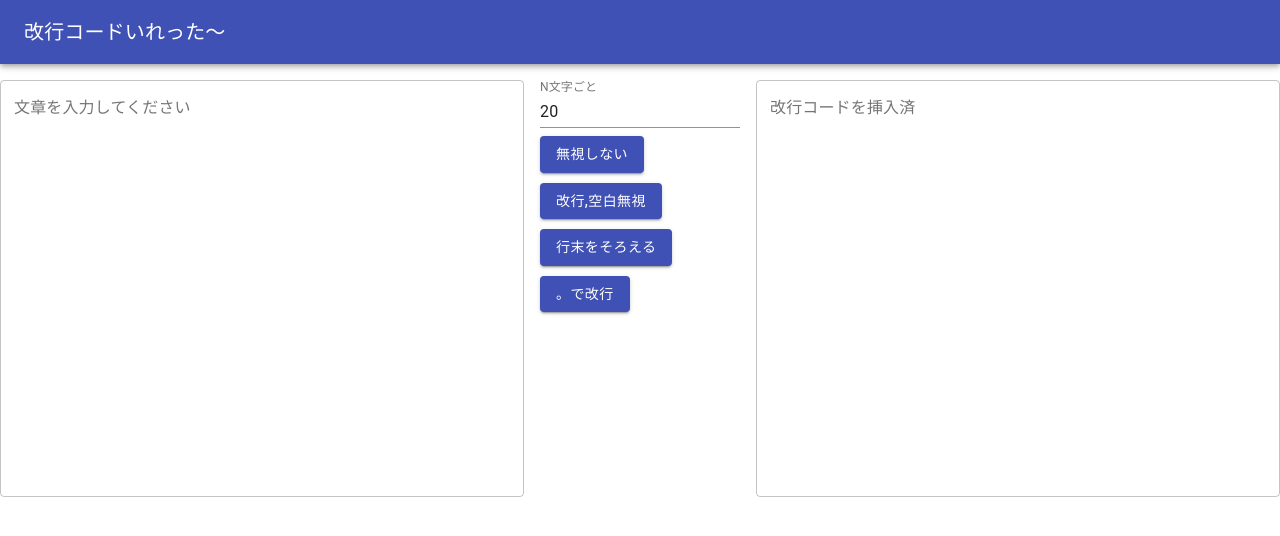
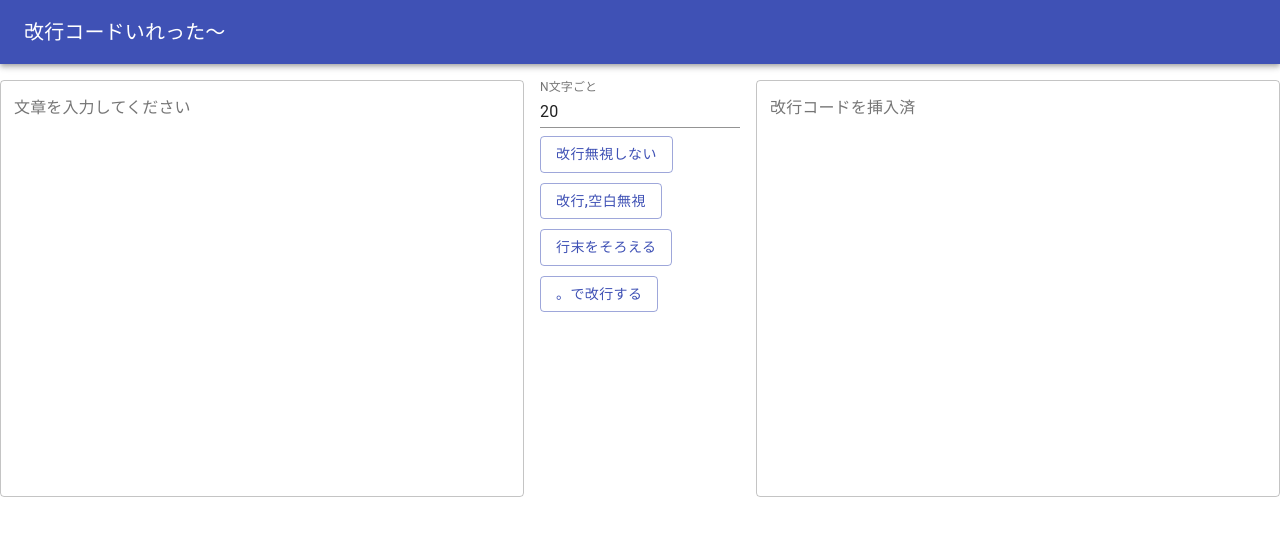
Before and after one commit to doriasu/kaigyo_insert, a React (Create React App) app: page / in a window 1280 px wide. Shown: the top 536 px of the page. Built offline with nearby package versions, Linux system fonts and the light colour scheme.

Commit message:
テーマの改変と気持ち揃えた

```diff
--- a/src/kaigyo.tsx
+++ b/src/kaigyo.tsx
@@ -164,18 +164,18 @@ class Kaigyo extends React.Component<IKaigyoProps,IKaigyoState>{
                             onChange={handlenum}
                             value={this.state.num}
                         />
-                        <Button variant="contained" color="primary" style={{justifyContent:"center"}} onClick={insert_n}>
-                            無視しない
+                        <Button variant="outlined" color="primary" style={{justifyContent:"center"}} onClick={insert_n}>
+                            改行無視しない
                         </Button>
-                        <Button variant="contained" color="primary" style={{justifyContent:"center",marginTop:"10px"}} onClick={ch_insert_n}>
+                        <Button variant="outlined"  color="primary" style={{justifyContent:"center",marginTop:"10px"}} onClick={ch_insert_n}>
                             改行,空白無視
                         </Button>
 
-                        <Button variant="contained" color="primary" style={{justifyContent:"center",marginTop:"10px"}} onClick={ch_insert_n_han2zen}>
+                        <Button variant="outlined" color="primary" style={{justifyContent:"center",marginTop:"10px"}} onClick={ch_insert_n_han2zen}>
                             行末をそろえる
                         </Button>
-                        <Button variant="contained" color="primary" style={{justifyContent:"center",marginTop:"10px"}} onClick={ch_insert_n_maru}>
-                            。で改行
+                        <Button variant="outlined" color="primary" style={{justifyContent:"center",marginTop:"10px"}} onClick={ch_insert_n_maru}>
+                            。で改行する
                         </Button>
                     </Grid>
                     <Grid item xs={5}>
```
